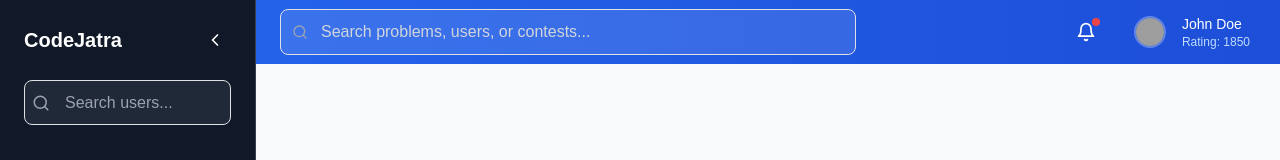
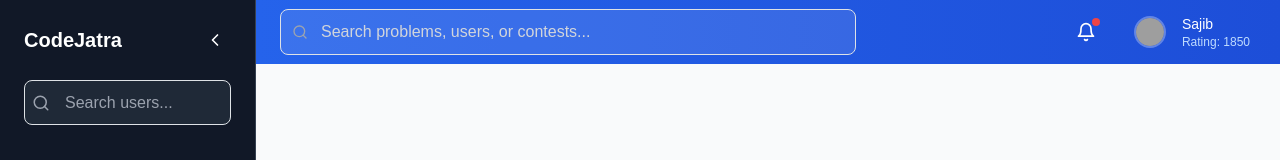
Before and after one commit to nahian00777/CodeJatra-A-Competitive-Programming-WebApp, a React (Vite) app in the folder frontend/: page /user in a window 1280 px wide. Shown: the top 160 px of the page. Built offline with nearby package versions, Linux system fonts and the light colour scheme; grey boxes are pictures that could not be loaded.

Commit message:
name change

```diff
--- a/frontend/src/components/Topbar.jsx
+++ b/frontend/src/components/Topbar.jsx
@@ -73,7 +73,7 @@ const Topbar = () => {
             className="w-8 h-8 rounded-full border-2 border-white/30"
           />
           <div className="flex flex-col items-start">
-            <span className="text-sm font-medium text-white">John Doe</span>
+            <span className="text-sm font-medium text-white">Sajib</span>
             <span className="text-xs text-blue-200 dark:text-gray-400">
               Rating: 1850
             </span>
--- a/frontend/src/pages/user/CFProfile.jsx
+++ b/frontend/src/pages/user/CFProfile.jsx
@@ -44,7 +44,7 @@ function CFProfile() {
             className="w-full h-full object-cover"
           />
         </div>
-        <h1 className="text-3xl text-gray-400 font-bold mb-2">John Doe</h1>
+        <h1 className="text-3xl text-gray-400 font-bold mb-2">Sajib Bhattacharjee</h1>
         <p className="text-gray-400 mb-1">@codeMaster</p>
         <p className="text-xl font-semibold text-blue-600">Duel Rating: 1350</p>
       </div>
```
